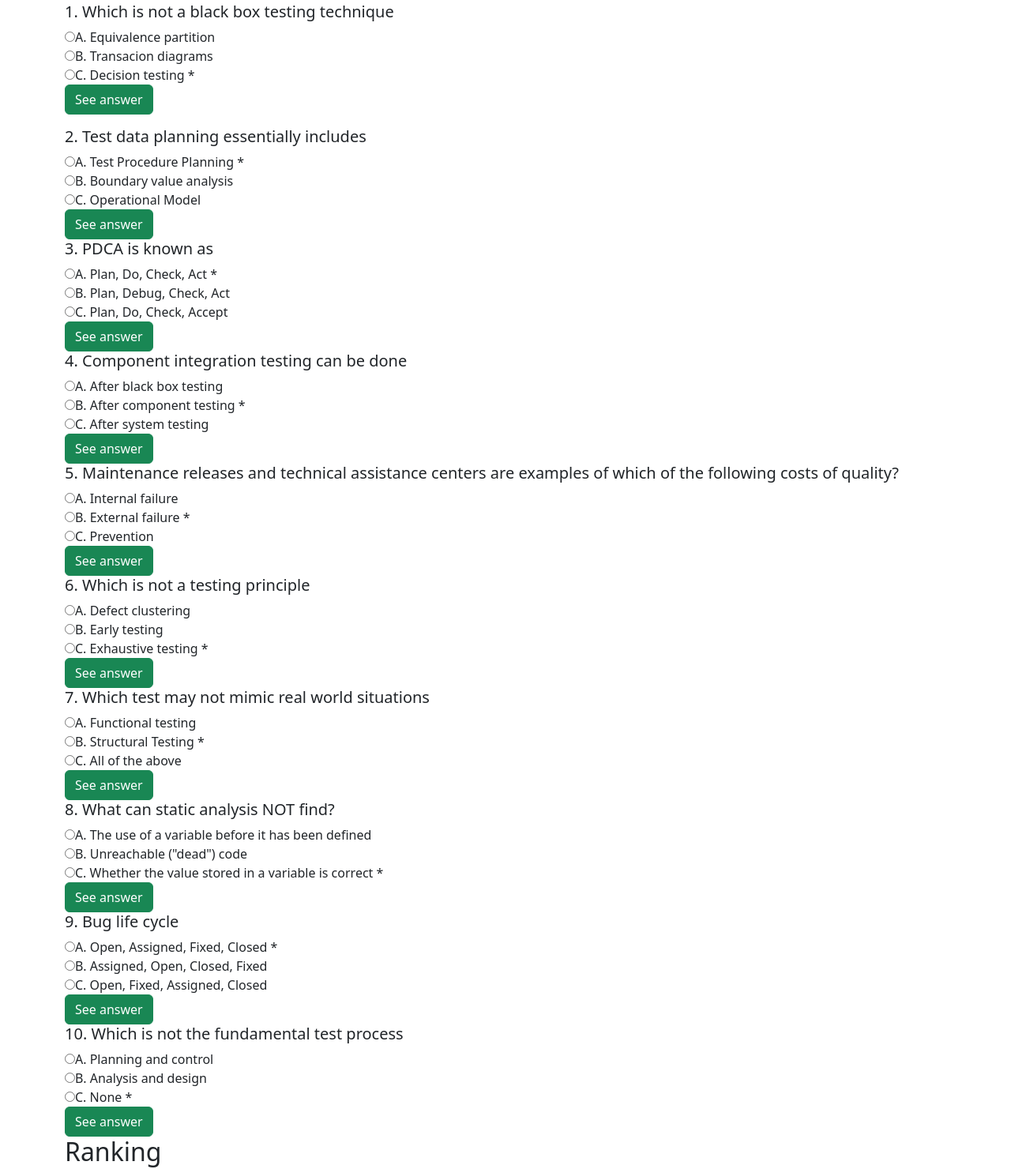
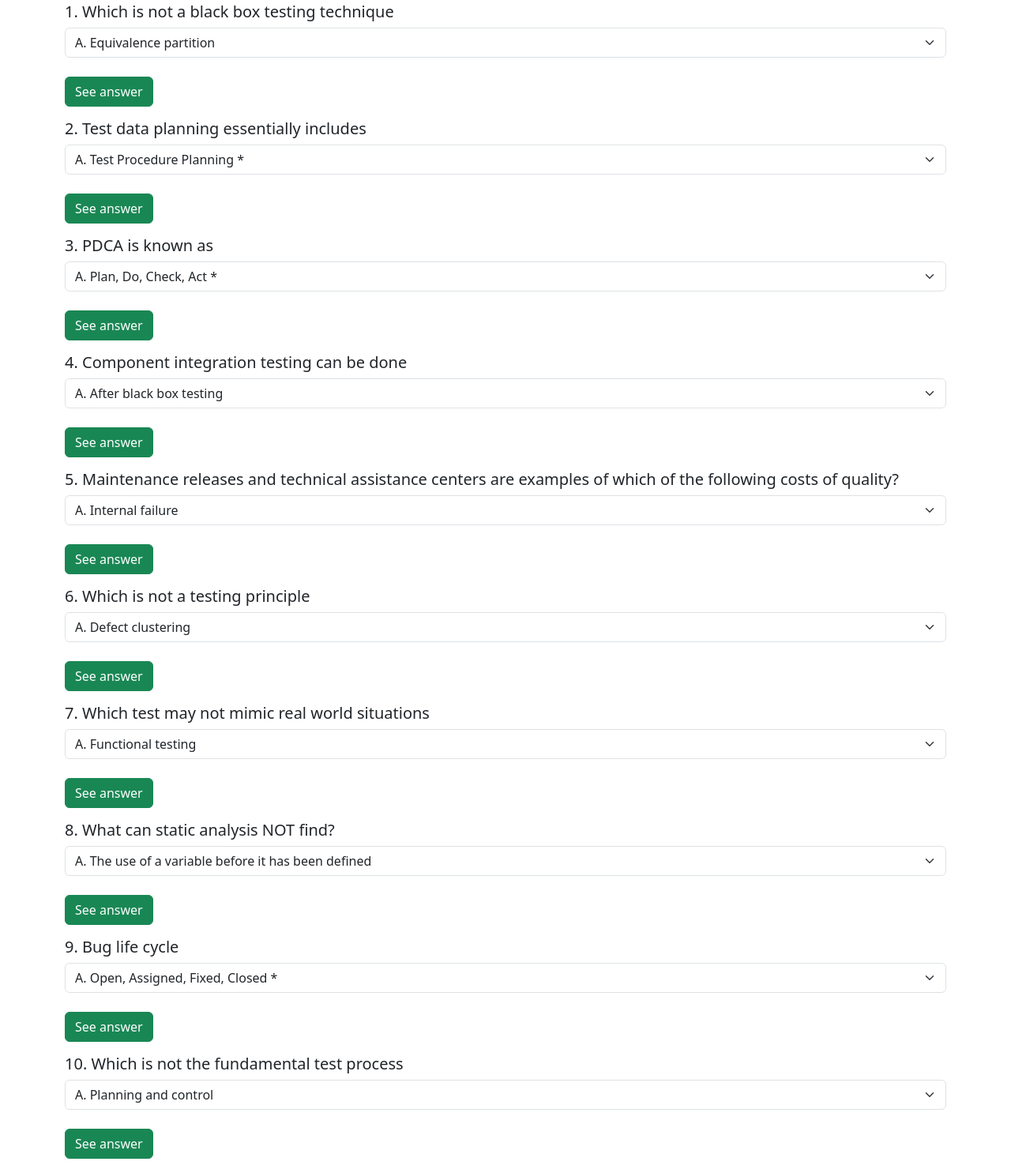
Before and after one commit to Orgazation-Sandra-Casado/istqb-online-test, a plain HTML site: page index.html in a window 1280 px wide. Shown: the part 599-2079 px from the top of the page at 79% size. Drawn offline with nearby package versions, Linux system fonts and the light colour scheme.

Commit message:
IOT-2 see answer

```diff
--- a/index.html
+++ b/index.html
@@ -50,128 +50,140 @@
         <div id="test">
             <h2>Test</h2>
             <p>Istqb Online Test Section</p>
-            <div id="question1">
+
+            <div id="q1">
                 <h5>1. Which is not a black box testing technique</h5>
-                <input type="radio" id="question1fail1" name="question1">A. Equivalence partition
-                <br>
-                <input type="radio" id="quiestion1fail2" name="question1">B. Transacion diagrams
-                <br>
-                <input type="radio" id="question1correct" name="question1">C. Decision testing *
+                <select id="question1" class="form-select">
+                    <option value="question1fail1">A. Equivalence partition</option>
+                    <option value="quiestion1fail2">B. Transacion diagrams</option>
+                    <option value="question1correct">C. Decision testing *</option>
+                    <option value="quiestion1empty">------</option>
+                </select>
             </div>
-
+            <br>
             <button type="button" class="btn btn-success" onclick="seeAnswer()">See answer</button>
             <p id="seeAnswer" class="mt-3"></p>
 
-            <div id="question2">
+            <div id="q2">
                 <h5>2. Test data planning essentially includes</h5>
-                <input type="radio" id="question2correct" name="question2">A. Test Procedure Planning *
-                <br>
-                <input type="radio" id="quiestion2fail1" name="question2">B. Boundary value analysis
-                <br>
-                <input type="radio" id="question2fail2" name="question2">C. Operational Model
+                <select id="question2" class="form-select">
+                    <option value="question2correct">A. Test Procedure Planning *</option>
+                    <option value="quiestion2fail1">B. Boundary value analysis</option>
+                    <option value="question2fail2">C. Operational Model</option>
+                    <option value="quiestion2empty">------</option>
+                </select>
             </div>
+            <br>
+            <button type="button" class="btn btn-success" onclick="seeAnswer()">See answer</button>
+            <p id="seeAnswer" class="mt-3"></p>
 
-            <button type="button" class="btn btn-success" onclick="">See answer</button>
+            <div id="q3">
+                <h5>3. PDCA is known as</h5>
+                <select id="question3" class="form-select">
+                    <option value="question3correct">A. Plan, Do, Check, Act *</option>
+                    <option value="question3fail1">B. Plan, Debug, Check, Act</option>
+                    <option value="question3fail2">C. Plan, Do, Check, Accept</option>
+                    <option value="question3empty">------</option>
+                </select>
+            </div>
+            <br>
+            <button type="button" class="btn btn-success" onclick="seeAnswer()">See answer</button>
+            <p id="seeAnswer" class="mt-3"></p>
 
+            <div id="q4">
+                <h5>4. Component integration testing can be done</h5>
+                <select id="question4" class="form-select">
+                    <option value="question4fail1">A. After black box testing</option>
+                    <option value="question4correct">B. After component testing *</option>
+                    <option value="question4fail2">C. After system testing</option>
+                    <option value="question4empty">------</option>
+                </select>
+            </div>
+            <br>
+            <button type="button" class="btn btn-success" onclick="seeAnswer()">See answer</button>
+            <p id="seeAnswer" class="mt-3"></p>
 
-            <div id="quiestion3">
-                <h5>3. PDCA is known as</h5>
-                <input type="radio" id="question3correct" name="question3">A. Plan, Do, Check, Act *
-                <br>
-                <input type="radio" id="quiestion3fail1" name="question3">B. Plan, Debug, Check, Act
-                <br>
-                <input type="radio" id="question3fail2" name="question3">C. Plan, Do, Check, Accept
-            </div>
-
-            <button type="button" class="btn btn-success" onclick="">See answer</button>
-
-
-            <div id="question4">
-                <h5>4. Component integration testing can be done</h5>
-                <input type="radio" id="question4fail1" name="question4">A. After black box testing
-                <br>
-                <input type="radio" id="question4correct" name="question4">B. After component testing *
-                <br>
-                <input type="radio" id="question4fail2" name="question4">C. After system testing
-            </div>
-
-            <button type="button" class="btn btn-success" onclick="">See answer</button>
-
-
-            <div id="question5">
+            <div id="q5">
                 <h5>5. Maintenance releases and technical assistance centers are examples of which of the following
                     costs of
                     quality?</h5>
-                <input type="radio" id="question5fail1" name="question5">A. Internal failure
-                <br>
-                <input type="radio" id="question5correct" name="question5">B. External failure *
-                <br>
-                <input type="radio" id="question5fail2" name="question5">C. Prevention
+                <select id="question5" class="form-select">
+                    <option value="question5fail1">A. Internal failure</option>
+                    <option value="question5correct">B. External failure *</option>
+                    <option value="question5fail2">C. Prevention</option>
+                    <option value="question5empty">------</option>
+                </select>
             </div>
+            <br>
+            <button type="button" class="btn btn-success" onclick="seeAnswer()">See answer</button>
+            <p id="seeAnswer" class="mt-3"></p>
 
-            <button type="button" class="btn btn-success" onclick="">See answer</button>
+            <div id="q6">
+                <h5>6. Which is not a testing principle</h5>
+                <select id="question6" class="form-select">
+                    <option value="question6fail1">A. Defect clustering</option>
+                    <option value="question6fail2">B. Early testing</option>
+                    <option value="question6correct">C. Exhaustive testing *</option>
+                    <option value="question6empty">------</option>
+                </select>
+            </div>
+            <br>
+            <button type="button" class="btn btn-success" onclick="seeAnswer()">See answer</button>
+            <p id="seeAnswer" class="mt-3"></p>
 
+            <div id="q7">
+                <h5>7. Which test may not mimic real world situations</h5>
+                <select id="question7" class="form-select">
+                    <option value="question7fail1">A. Functional testing</option>
+                    <option value="question7correct">B. Structural Testing *</option>
+                    <option value="question7fail2">C. All of the above</option>
+                    <option value="question7empty">------</option>
+                </select>
+            </div>
+            <br>
+            <button type="button" class="btn btn-success" onclick="seeAnswer()">See answer</button>
+            <p id="seeAnswer" class="mt-3"></p>
 
-            <div id="question6">
-                <h5>6. Which is not a testing principle</h5>
-                <input type="radio" id="question6fail1" name="question6">A. Defect clustering
-                <br>
-                <input type="radio" id="question6fail2" name="question6">B. Early testing
-                <br>
-                <input type="radio" id="question6correct" name="question6">C. Exhaustive testing *
+            <div id="q8">
+                <h5>8. What can static analysis NOT find?</h5>
+                <select id="question8" class="form-select">
+                    <option value="question8fail1">A. The use of a variable before it has been
+                        defined</option>
+                    <option value="question8fail2">B. Unreachable ("dead") code</option>
+                    <option value="question8correct">C. Whether the value stored in a variable is
+                        correct *</option>
+                    <option value="question8empty">------</option>
+                </select>
             </div>
+            <br>
+            <button type="button" class="btn btn-success" onclick="seeAnswer()">See answer</button>
+            <p id="seeAnswer" class="mt-3"></p>
 
-            <button type="button" class="btn btn-success" onclick="">See answer</button>
+            <div id="q9">
+                <h5>9. Bug life cycle</h5>
+                <select id="question9" class="form-select">
+                    <option value="question9correct">A. Open, Assigned, Fixed, Closed *</option>
+                    <option value="question9fail1">B. Assigned, Open, Closed, Fixed</option>
+                    <option value="question9fail2">C. Open, Fixed, Assigned, Closed</option>
+                    <option value="question9empty">------</option>
+                </select>
+            </div>
+            <br>
+            <button type="button" class="btn btn-success" onclick="seeAnswer()">See answer</button>
+            <p id="seeAnswer" class="mt-3"></p>
 
-
-            <div id="question7">
-                <h5>7. Which test may not mimic real world situations</h5>
-                <input type="radio" id="question7fail1" name="question7">A. Functional testing
-                <br>
-                <input type="radio" id="question7correct" name="question7">B. Structural Testing *
-                <br>
-                <input type="radio" id="question7fail2" name="question7">C. All of the above
+            <div id="q10">
+                <h5>10. Which is not the fundamental test process</h5>
+                <select id="question10" class="form-select">
+                    <option value="question10fail">A. Planning and control</option>
+                    <option value="question10fail2">B. Analysis and design</option>
+                    <option value="question10correct">C. None *</option>
+                    <option value="question10empty">------</option>
+                </select>
             </div>
-
-            <button type="button" class="btn btn-success" onclick="">See answer</button>
-
-
-            <div id="question8">
-                <h5>8. What can static analysis NOT find?</h5>
-                <input type="radio" id="question8fail1" name="question8">A. The use of a variable before it has been
-                defined
-                <br>
-                <input type="radio" id="question8fail2" name="question8">B. Unreachable ("dead") code
-                <br>
-                <input type="radio" id="question8correct" name="question8">C. Whether the value stored in a variable is
-                correct *
-            </div>
-
-            <button type="button" class="btn btn-success" onclick="">See answer</button>
-
-
-            <div id="question9">
-                <h5>9. Bug life cycle</h5>
-                <input type="radio" id="question9correct" name="question9">A. Open, Assigned, Fixed, Closed *
-                <br>
-                <input type="radio" id="question9fail1" name="question9">B. Assigned, Open, Closed, Fixed
-                <br>
-                <input type="radio" id="question9fail2" name="question9">C. Open, Fixed, Assigned, Closed
-            </div>
-
-            <button type="button" class="btn btn-success" onclick="">See answer</button>
-
-
-            <div id="question10">
-                <h5>10. Which is not the fundamental test process</h5>
-                <input type="radio" id="question10fail" name="question10">A. Planning and control
-                <br>
-                <input type="radio" id="question10fail2" name="question10">B. Analysis and design
-                <br>
-                <input type="radio" id="question10correct" name="question10">C. None *
-            </div>
-
-            <button type="button" class="btn btn-success" onclick="">See answer</button>
+            <br>
+            <button type="button" class="btn btn-success" onclick="seeAnswer()">See answer</button>
+            <p id="seeAnswer" class="mt-3"></p>
 
 
         </div>
--- a/script.js
+++ b/script.js
@@ -11,7 +11,7 @@ function welcome() {
         mensaje = 'Hi ' + name + ', welcome to the test!';
     }
     else {
-        mensaje ='Error';
+        mensaje ='The name cannot be empty';
     }
     imprimir(mensaje, 'wellcomeStudent');
 }
```
